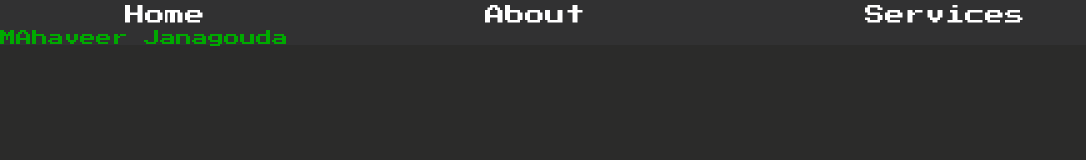
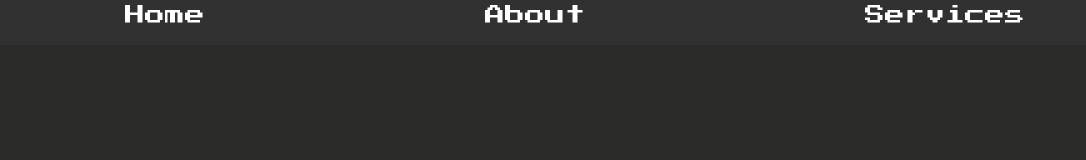
Before and after one commit to Majanagouda/Portfolio, a plain HTML site: page index.html in a window 1280 px wide. Shown: the top 160 px of the page, without its empty margins (0-1086 px from the left). Drawn offline with Linux system fonts and the light colour scheme.

Commit message:
initial commit

```diff
--- a/index.css
+++ b/index.css
@@ -21,7 +21,7 @@ header{
     text-align: center;
 }
 nav ul{
-/* ddjfheu */
+
     list-style: none;
     background-color: rgb(49, 49, 50);
     Display: flex;
--- a/index.html
+++ b/index.html
@@ -17,10 +17,9 @@
                 <li><a href="#">About</a></li>
                 <li><a href="#">Services</a></li>
                 <li><a href="#">Contact</a></li>
-
             </ul>
         </nav>
     </header>
-    MAhaveer Janagouda
+
 </body>
 </html>
```
